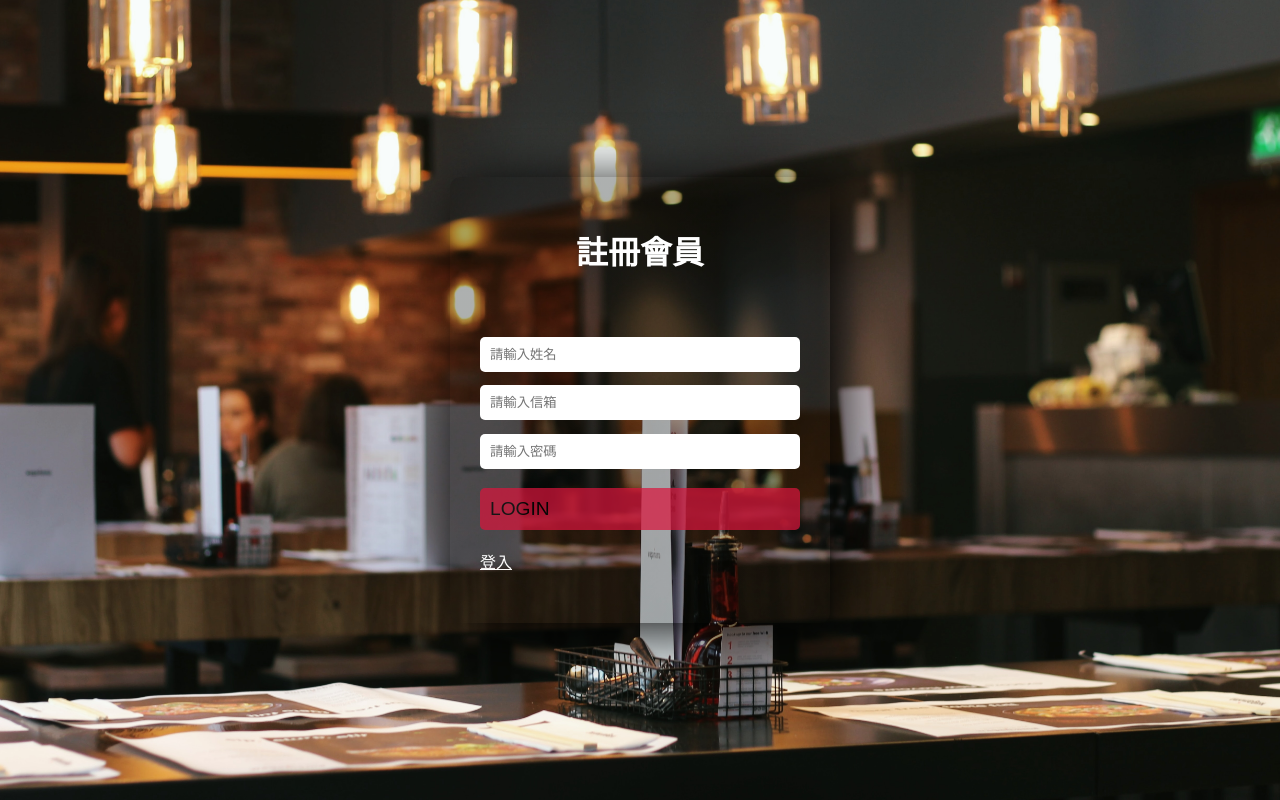
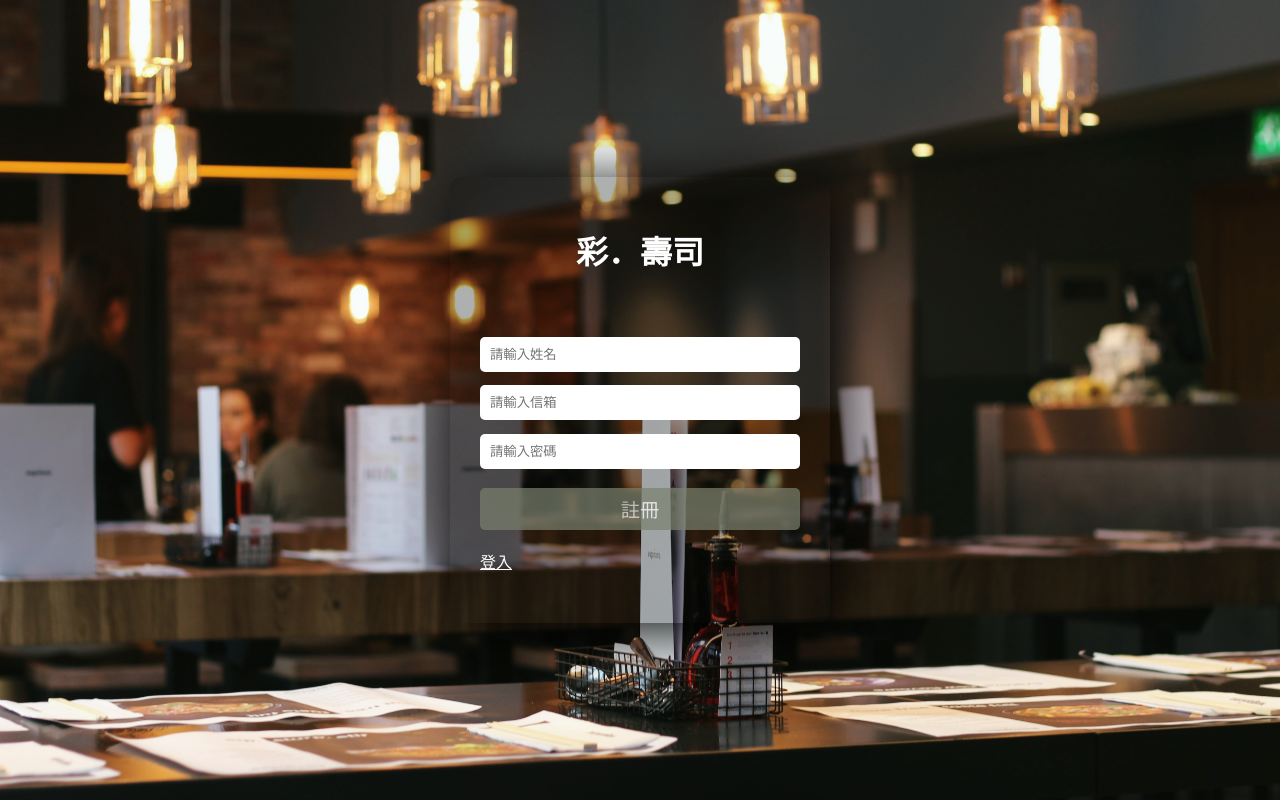
Before and after one commit to judy8210276834/SushiFrontend, a Vue app: page /register in a window 1280 px wide. Built offline with nearby package versions, Linux system fonts and the light colour scheme.

Commit message:
登入、註冊成功或失敗訊息

```diff
--- a/src/App2.vue
+++ b/src/App2.vue
@@ -12,5 +12,9 @@ export default {
 </template>
 
 <style>
-
+* {
+  margin: 0;
+  padding: 0;
+  box-sizing: border-box;
+}
 </style>
--- a/src/views/LoginView.vue
+++ b/src/views/LoginView.vue
@@ -1,9 +1,11 @@
 
 <script>
-import { reactive } from "vue";
-import axios from "axios"
+import { reactive, ref } from "vue";
+import axios from "axios";
 export default {
   setup() {
+    const statusShow = ref(false);
+    const statusMsg = ref("");
     const registered = reactive({
       email: "",
       password: "",
@@ -12,19 +14,22 @@ export default {
     const handSubmit = () => {
       axios
         .post("http://localhost:8000/login", {
-         email:registered.email,
-         password:registered.password,
+          email: registered.email,
+          password: registered.password,
         })
-        .then( (response) => {
-          console.log(response);
+        .then((response) => {
+          statusShow.value = true;
+          statusMsg.value = response.data.result.status;
         })
-        .catch( (error) => {
+        .catch((error) => {
           console.log(error);
         });
     };
     return {
       registered,
       handSubmit,
+      statusShow,
+      statusMsg,
     };
   },
 };
@@ -33,9 +38,11 @@ export default {
 <template>
   <section>
     <div class="form-container">
-      <h1>登入會員</h1>
+      <h1>彩．壽司</h1>
       <form>
-
+        <div class="status" v-if="statusShow">
+          <span>{{ statusMsg }}</span>
+        </div>
         <div class="control">
           <input
             type="text"
@@ -51,16 +58,16 @@ export default {
           />
         </div>
         <div class="control">
-          <input class="submit" @click="handSubmit" value="Login" />
+          <input class="submit" @click="handSubmit" value="登入" />
         </div>
-        <router-link to="/register" style="color:white">註冊</router-link>
+        <router-link to="/register" style="color: white">註冊</router-link>
       </form>
     </div>
   </section>
 </template>
 
 
-<style>
+<style scoped>
 * {
   margin: 0;
   padding: 0;
@@ -98,13 +105,14 @@ h1 {
   font-size: 2em;
   text-align: center;
   margin-bottom: 2em;
+  color: #fff;
 }
 
 .control input {
   width: 100%;
   display: block;
   padding: 10px;
-  color: #000;
+  /* color: #000; */
   border: none;
   outline: none;
   margin: 1em 0;
@@ -112,15 +120,29 @@ h1 {
 }
 
 .submit {
-  background: crimson;
+  background: #7a816e;
   color: #fff;
   text-transform: uppercase;
   font-size: 1.2em;
   opacity: 0.7;
   transform: opacity 0.3s ease;
+  text-align: center;
 }
 
 .submit:hover {
   opacity: 1;
 }
+
+.status {
+  width: 100%;
+  display: block;
+  padding: 10px;
+  color: #ffffff;
+  border: none;
+  outline: none;
+  margin: 1em 0;
+  border-radius: 5px;
+  background-color: #ffffff2d;
+  text-align: center;
+}
 </style>
--- a/src/views/RegisterView.vue
+++ b/src/views/RegisterView.vue
@@ -1,9 +1,11 @@
 
 <script>
-import { reactive } from "vue";
-import axios from "axios"
+import { reactive, ref } from "vue";
+import axios from "axios";
 export default {
   setup() {
+    const statusShow = ref(false);
+    const statusMsg = ref("");
     const registered = reactive({
       name: "",
       email: "",
@@ -13,20 +15,23 @@ export default {
     const handSubmit = () => {
       axios
         .post("http://localhost:8000/register", {
-         name:registered.name,
-         email:registered.email,
-         password:registered.password,
+          name: registered.name,
+          email: registered.email,
+          password: registered.password,
         })
-        .then( (response) => {
-          console.log(response);
+        .then((response) => {
+          statusShow.value = true;
+          statusMsg.value = response.data.result.status;
         })
-        .catch( (error) => {
+        .catch((error) => {
           console.log(error);
         });
     };
     return {
       registered,
       handSubmit,
+      statusShow,
+      statusMsg,
     };
   },
 };
@@ -35,8 +40,11 @@ export default {
 <template>
   <section>
     <div class="form-container">
-      <h1>註冊會員</h1>
+      <h1>彩．壽司</h1>
       <form>
+        <div class="status" v-if="statusShow">
+          <span>{{ statusMsg }}</span>
+        </div>
         <div class="control">
           <input
             type="text"
@@ -59,16 +67,16 @@ export default {
           />
         </div>
         <div class="control">
-          <input class="submit" @click="handSubmit" value="Login" />
+          <input class="submit" @click="handSubmit" value="註冊" />
         </div>
-        <router-link to="/login" style="color:white">登入</router-link>
+        <router-link to="/login" style="color: white">登入</router-link>
       </form>
     </div>
   </section>
 </template>
 
 
-<style>
+<style scoped>
 * {
   margin: 0;
   padding: 0;
@@ -106,13 +114,14 @@ h1 {
   font-size: 2em;
   text-align: center;
   margin-bottom: 2em;
+  color: #fff;
 }
 
 .control input {
   width: 100%;
   display: block;
   padding: 10px;
-  color: #000;
+  /* color: #000; */
   border: none;
   outline: none;
   margin: 1em 0;
@@ -120,15 +129,29 @@ h1 {
 }
 
 .submit {
-  background: crimson;
+  background: #7a816e;
   color: #fff;
   text-transform: uppercase;
   font-size: 1.2em;
   opacity: 0.7;
   transform: opacity 0.3s ease;
+  text-align: center;
 }
 
 .submit:hover {
   opacity: 1;
 }
+
+.status {
+  width: 100%;
+  display: block;
+  padding: 10px;
+  color: #ffffff;
+  border: none;
+  outline: none;
+  margin: 1em 0;
+  border-radius: 5px;
+  background-color: #ffffff2d;
+  text-align: center;
+}
 </style>
```
